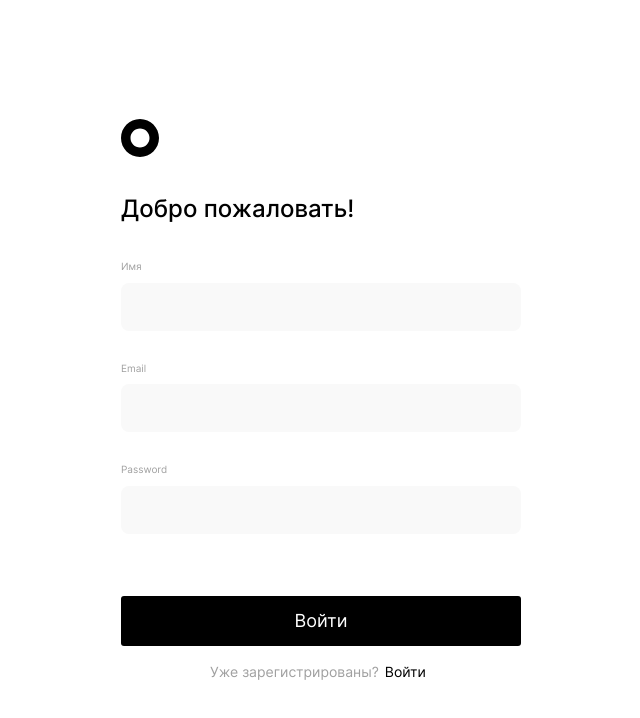
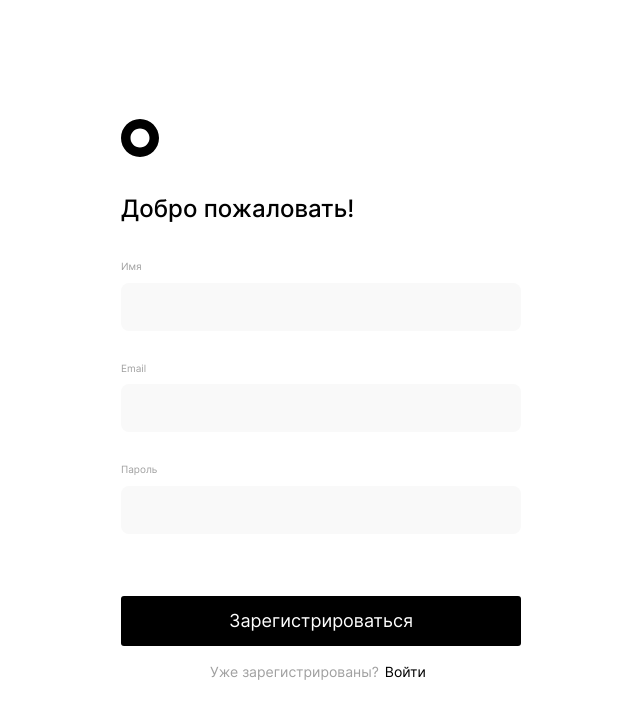
Before and after one commit to aldragon-net/movies-explorer-frontend, a React (Create React App) app: page /signup in a window 1280 px wide. Shown: the top 718 px of the page, without its empty margins (319-959 px from the left). Built offline with nearby package versions, Linux system fonts and the light colour scheme.

Commit message:
feat: forms refactoring

```diff
--- a/src/components/App/App.js
+++ b/src/components/App/App.js
@@ -1,3 +1,4 @@
+import { useState } from 'react';
 import { Routes, Route } from 'react-router-dom';
 
 import './App.css';
@@ -10,9 +11,13 @@ import Profile from '../Profile/Profile.js';
 import Login from '../Login/Login.js';
 import Register from '../Register/Register.js';
 import NotFound from '../NotFound/NotFound.js';
+import { CurrentUserContext } from '../../contexts/CurrentUserContext.js';
 
 function App() {
+  const [currentUser, setCurrentUser] = useState({name: 'Василий', email: 'alex@mail.net'});
+
   return (
+    <CurrentUserContext.Provider value={currentUser}>
       <div className="App">
         <Routes>
           <Route
@@ -55,6 +60,7 @@ function App() {
             element={<NotFound />} />
         </Routes>
       </div>
+    </CurrentUserContext.Provider>
 );
 }
 
--- a/src/components/Form/Form.css
+++ b/src/components/Form/Form.css
@@ -19,33 +19,8 @@
   font-weight: 500;
   text-align: left;
 }
-.form__label {
-  width: 100%;
-  display: block;
-  text-align: left;
-  margin: 0 0 10px;
-  font-size: 10px;
-  color: #a0a0a0;
-}
 .form__input-area {
   min-height: 335px;
-}
-.form__input {
-  display: block;
-  width: 100%;
-  margin: 0;
-  font-size: 13px;
-  line-height: 46px;
-  box-sizing: border-box;
-  border: none;
-  background-color: #f9f9f9;
-  border-radius: 8px;
-}
-.form__error {
-  min-height: 12px;
-  font-size: 10px;
-  color: #ff4062;
-  text-align: left;
 }
 .form__button {
   margin: 0 0 16px;
@@ -59,6 +34,9 @@
   font-size: 18px;
   cursor: pointer;
 }
+.form__button_inactive {
+  opacity: 0.3;
+}
 .form__hint {
   margin-right: 6px;
   font-size: 14px;
--- a/src/components/Form/Form.js
+++ b/src/components/Form/Form.js
@@ -1,13 +1,37 @@
 import './Form.css';
+import { useForm } from 'react-hook-form';
+import { Link } from 'react-router-dom';
+import FormInput from '../FormInput/FormInput';
 
-function Form ({ inputs, onSubmit }) {
+function Form ({ name, title, inputs, onSubmit, buttonText, altText, altLink, altLinkText }) {
+  const { register, handleSubmit, formState } = useForm();
   return (
     <form
-      className="login"
-      id="login-form"
-      name="login-form"
-      // onSubmit={handleSubmit}
+      className="form"
+      id={name}
+      name={name}
+      onSubmit={handleSubmit(onSubmit)}
     >
+      <Link to="/"><div className="form__logo"></div></Link>
+      <h2 className="form__heading">{title}</h2>
+      <div className="form__input-area">
+      {inputs.map((input, i) => (
+        <FormInput
+          name={input.name}
+          label={input.label}
+          type={input.type}
+          register={register}
+          errors={formState.errors}
+          validationSchema={input.validationSchema} />
+      ))}
+      </div>
+      <button
+        className={`form__button ${Object.keys(formState.errors).length > 0 && "form__button_inactive"}`}
+        type="submit">
+        {buttonText}
+      </button>
+      <span className="form__hint">{altText}</span>
+      <Link to={altLink} className="form__link">{altLinkText}</Link>
     </form>
   )
 }
--- /dev/null
+++ b/src/components/FormInput/FormInput.css
@@ -0,0 +1,25 @@
+.form-input__label {
+  width: 100%;
+  display: block;
+  text-align: left;
+  margin: 0 0 10px;
+  font-size: 10px;
+  color: #a0a0a0;
+}
+.form-input__field {
+  display: block;
+  width: 100%;
+  margin: 0;
+  font-size: 13px;
+  line-height: 46px;
+  box-sizing: border-box;
+  border: none;
+  background-color: #f9f9f9;
+  border-radius: 8px;
+}
+.form-input__error {
+  min-height: 12px;
+  font-size: 10px;
+  color: #ff4062;
+  text-align: left;
+}
--- /dev/null
+++ b/src/components/FormInput/FormInput.js
@@ -0,0 +1,20 @@
+import './FormInput.css';
+
+function FormInput ({ name, label, register, errors, type, validationSchema }) {
+  console.log(errors)
+  return (
+    <>
+      <label className="form-input__label">{label}</label>
+      <input
+        className="form-input__field"
+        id={name}
+        name={name}
+        type={type}
+        {...register(name, validationSchema)} />
+      <p className='form-input__error'>
+        {errors[name] && errors[name].message}</p>
+    </>
+  );
+}
+
+export default FormInput;
--- a/src/components/Header/Header.js
+++ b/src/components/Header/Header.js
@@ -9,7 +9,7 @@ import MobileMenu from '../MobileMenu/MobileMenu.js';
 const isLogged = true
 
 function Header () {
-  const [isMobileMenuOpen, setIsMobileMenuOpen] = useState(true);
+  const [isMobileMenuOpen, setIsMobileMenuOpen] = useState(false);
   const handleMobileMenuSwitch = () => {
     setIsMobileMenuOpen(!isMobileMenuOpen);
   }
@@ -18,7 +18,7 @@ function Header () {
     <>
     <MobileMenu isOpen={isMobileMenuOpen} onClose={handleMobileMenuSwitch} />
     <div className={`header ${isLanding && 'header_colored'}`}>
-      <NavLink to="/" className="navigation__link"><img src={headerLogo} className="header__logo"/></NavLink>
+      <NavLink to="/" className="navigation__link"><img src={headerLogo} alt ="" className="header__logo"/></NavLink>
       { isLogged ? <>
         <Navigation />
         <button className="header__menu-switch" onClick={handleMobileMenuSwitch}/>
--- a/src/components/Login/Login.js
+++ b/src/components/Login/Login.js
@@ -1,32 +1,36 @@
 import './Login.css';
 import '../Form/Form.css';
-import { useForm } from 'react-hook-form';
-import { Link } from 'react-router-dom';
+import Form from '../Form/Form';
 
 function Login () {
-  const { register, handleSubmit, formState: { errors } } = useForm();
-
   const onSubmit = (data) => {
     console.log(data);
   };
-
+  const loginInputs = [
+    {
+      name: "login-email",
+      label: "Email",
+      type: "email",
+      validationSchema: { required: "Введите e-mail", pattern: /^\S+@\S+$/i }
+    },
+    {
+      name: "login-password",
+      label: "Password",
+      type: "password",
+      validationSchema: { required: "Введите пароль" }
+    },
+  ]
   return (
     <div className="login">
-      <form className="form" onSubmit={handleSubmit(onSubmit)}>
-        <div className="form__logo"></div>
-        <h2 className="form__heading">Рады видеть!</h2>
-        <div className="form__input-area">
-          <label className="form__label">Email</label>
-          <input className="form__input" type="email" {...register("email", { required: true, pattern: /^\S+@\S+$/i })} />
-          <p className='form__error'>{errors.email && 'Email is required and must be valid'}</p>
-          <label className="form__label">Password</label>
-          <input className="form__input" type="password" {...register("password", { required: true })} />
-          <p className='form__error'>{errors.password && 'Password is required'}</p>
-        </div>
-        <button className="form__button" type="submit">Войти</button>
-        <span className="form__hint">Еще не зарегистрированы?</span>
-        <Link to="/signup" className="form__link">Регистрация</Link>
-      </form>
+      <Form
+        name="login"
+        title="Рады видеть"
+        inputs={loginInputs}
+        onSubmit={onSubmit}
+        buttonText="Войти"
+        altText="Еще не зарегистрированы?"
+        altLink="/signup"
+        altLinkText="Регистрация" />
     </div>
   );
 }
--- a/src/components/Navigation/Navigation.js
+++ b/src/components/Navigation/Navigation.js
@@ -8,10 +8,10 @@ function Navigation () {
     <div className="navigation">
       <NavLink to='/movies' className={({isActive}) => `navigation__link ${isActive ? "navigation__link_active" : ""}`}>Фильмы</NavLink>
       <NavLink to='/saved-movies' className={({isActive}) => `navigation__link ${isActive ? "navigation__link_active" : ""}`}>Сохраненные фильмы</NavLink>
-      <NavLink to='/profile' className="navigation__profile">
+      <div to='/profile' className="navigation__profile">
         <NavLink to='/profile' className={({isActive}) => `navigation__link ${isActive ? "navigation__link_active" : ""}`}>Профиль</NavLink>
         <div className={`navigation__profile-icon ${isLanding && 'navigation__profile-icon_inverted'}`}></div>
-      </NavLink>
+      </div>
     </div>
   )
 }
--- a/src/components/Profile/Profile.js
+++ b/src/components/Profile/Profile.js
@@ -1,46 +1,64 @@
 import './Profile.css';
 import '../Form/Form.css';
-import { useForm } from 'react-hook-form';
-import { Link } from 'react-router-dom';
-import { useState } from 'react';
+import { useEffect, useState, useContext } from 'react';
+import { CurrentUserContext } from '../../contexts/CurrentUserContext.js';
 
 function Profile () {
 
-
-  const { register, handleSubmit, formState: { errors } } = useForm();
   const [isEdited, setIsEdited] = useState(false);
   const [errorMessage, setErrorMessage] = useState('');
-  const onSubmit = (data) => {
-    console.log(data);
-  };
+
+  const onSubmit = (e) => {
+    e.preventDefault()
+    handleEdit();
+  }
   const handleEdit = () => {
     setIsEdited(!isEdited);
   }
+  const handleNameChange = (e) => {
+    setUserName(e.target.value)
+  }
+  const handleEmailChange = (e) => {
+    setUserEmail(e.target.value)
+  }
+  const user = useContext(CurrentUserContext);
+  const [userName, setUserName] = useState('');
+  const [userEmail, setUserEmail] = useState('');
+
+  useEffect(() => {
+    setUserName(user.name);
+    setUserEmail(user.email);
+    }, []);
 
   return (
     <div className="profile">
-      <form className="profile__form" onSubmit={handleSubmit(onSubmit)}>
-        <h2 className="profile__heading">Привет, Александр!</h2>
+      <form className="profile__form" onSubmit={onSubmit}>
+        <h2 className="profile__heading">{`Привет, ${user.name}!`}</h2>
         <div className="profile__field">
             <label className="profile__label">Имя</label>
             <input
               className={`profile__input ${!isEdited && 'profile__input_inactive'}`}
-              value="Александр"
+              value={userName}
+              onChange={handleNameChange}
               type="text"
-              readonly
-              {...register("name", { required: true })} />
+             />
         </div>
         <div className="profile__field">
             <label className="profile__label">Email</label>
             <input
               className={`profile__input ${!isEdited && 'profile__input_inactive'}`}
-              value="pochta@yandex.ru" type="email" {...register("email", { required: true })} />
+              value={userEmail}
+              onChange={handleEmailChange}
+              type="email" />
         </div>
         <p className="profile__error">{errorMessage}</p>
       {!isEdited ?
-        <><p className="profile__edit" onClick={handleEdit}>Редактировать</p><p className="profile__logout">Выйти из аккаунта</p></>
+        <>
+          <p className="profile__edit" onClick={handleEdit}>Редактировать</p>
+          <p className="profile__logout">Выйти из аккаунта</p>
+        </>
       :
-        <button className="profile__button" onClick={handleEdit}>Сохранить</button>
+        <button className="profile__button" type="submit">Сохранить</button>
       }
 
       </form>
--- a/src/components/Register/Register.js
+++ b/src/components/Register/Register.js
@@ -1,10 +1,33 @@
 import './Register.css';
-import '../Form/Form.css';
-import { useForm } from 'react-hook-form';
-import { Link } from 'react-router-dom';
+import Form from '../Form/Form';
 
 function Register () {
-  const { register, handleSubmit, formState: { errors } } = useForm();
+  const registerInputs = [
+    {
+      name: "name",
+      label: "Имя",
+      type: "text",
+      validationSchema: { required: "Введите имя" }
+    },
+    {
+      name: "email",
+      label: "Email",
+      type: "email",
+      validationSchema: {
+        required: "Введите E-mail",
+        pattern: {
+          value: /^\S+@\S+$/i,
+          message: "Введите валидный e-mail"
+        }
+      }
+    },
+    {
+      name: "password",
+      label: "Пароль",
+      type: "password",
+      validationSchema: { required: "Введите пароль", minLength: {value: 6, message: "Не менее 6 символов"} }
+    },
+  ]
 
   const onSubmit = (data) => {
     console.log(data);
@@ -12,24 +35,15 @@ function Register () {
 
   return (
     <div className="register">
-      <form className="form" onSubmit={handleSubmit(onSubmit)}>
-        <div className="form__logo"></div>
-        <h2 className="form__heading">Добро пожаловать!</h2>
-        <div className="form__input-area">
-          <label className="form__label">Имя</label>
-          <input className="form__input" type="text" {...register("name", { required: true })} />
-          <p className='form__error'>{errors.name && 'Name is required and must be valid'}</p>
-          <label className="form__label">Email</label>
-          <input className="form__input" type="email" {...register("email", { required: true, pattern: /^\S+@\S+$/i })} />
-          <p className='form__error'>{errors.email && 'Email is required and must be valid'}</p>
-          <label className="form__label">Password</label>
-          <input className="form__input" type="password" {...register("password", { required: true })} />
-          <p className='form__error'>{errors.password && 'Password is required'}</p>
-        </div>
-        <button className="form__button" type="submit">Войти</button>
-        <span className="form__hint">Уже зарегистрированы?</span>
-        <Link to="/signin" className="form__link">Войти</Link>
-      </form>
+      <Form
+        name="register"
+        title="Добро пожаловать!"
+        inputs={registerInputs}
+        onSubmit={onSubmit}
+        buttonText="Зарегистрироваться"
+        altText="Уже зарегистрированы?"
+        altLink="/signin"
+        altLinkText="Войти" />
     </div>
   );
 }
--- /dev/null
+++ b/src/contexts/CurrentUserContext.js
@@ -0,0 +1,3 @@
+import { createContext } from 'react';
+
+export const CurrentUserContext = createContext();
```
Lines whose indentation alone changed are shown as unchanged.
